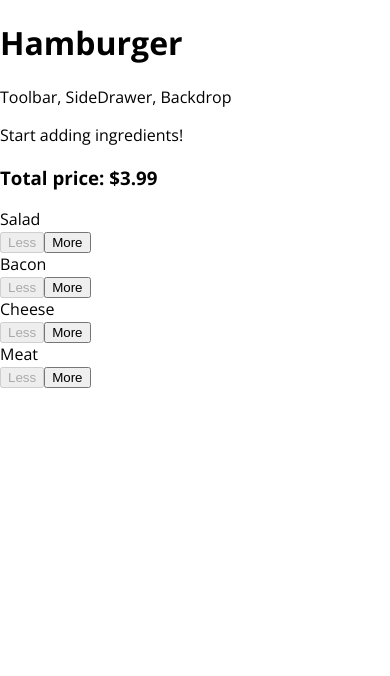
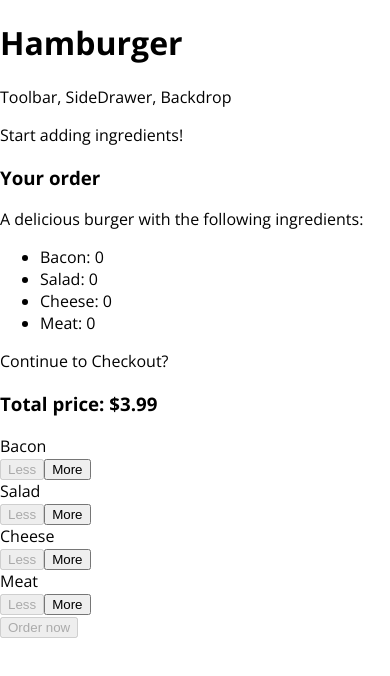
Before and after one commit to KevinTMtz/ReactApps, a React app in the folder Hamburger/: page / in a window 390 px wide. Shown: the top 676 px of the page. Built offline with nearby package versions, Linux system fonts and the light colour scheme.

Commit message:
Hamburger App: Added order button & Order summary components.

```diff
--- a/Hamburger/src/Components/Burger/BuildControls/BuildControls.css
+++ b/Hamburger/src/Components/Burger/BuildControls/BuildControls.css
@@ -3,5 +3,50 @@
   display: flex;
   flex-flow: column;
   align-items: center;
-  margin: 32px auto;
+  margin: 0px auto;
 }
+
+.OrderButton {
+  background-color: #3593da;
+  outline: none;
+  border: none;
+  border-radius: 10px;
+  margin-top: 16px;
+  cursor: pointer;
+  color: white;
+  font-family: inherit;
+  font-size: 1.05em;
+  padding: 5px 10px;
+}
+
+.OrderButton:hover,
+.OrderButton:active {
+  background-color: #6fc1ff;
+  color: black;
+}
+
+.OrderButton:disabled {
+  background-color: #869abd;
+  cursor: not-allowed;
+  color: #ccc;
+}
+
+.OrderButton:not(:disabled) {
+  animation: enable 0.3s linear;
+}
+
+@keyframes enable {
+  0% {
+    transform: scale(1);
+  }
+  60% {
+    transform: scale(1.1);
+  }
+  100% {
+    transform: scale(1);
+  }
+}
+
+.TotalPrice {
+  margin-top: 0;
+}
--- a/Hamburger/src/Components/Burger/BuildControls/BuildControls.js
+++ b/Hamburger/src/Components/Burger/BuildControls/BuildControls.js
@@ -4,24 +4,32 @@ import classes from './BuildControls.css';
 import BuildControl from './BuildControl/BuildControl';
 
 const controls = [
+  { label: 'Bacon', type: 'bacon' },
   { label: 'Salad', type: 'salad' },
-  { label: 'Bacon', type: 'bacon' },
   { label: 'Cheese', type: 'cheese' },
   { label: 'Meat', type: 'meat' },
 ];
 
 const buildControls = (props) => (
   <div className={classes.BuildControls}>
-    <h3>Total price: ${props.price}</h3>
+    <h3 className={classes.TotalPrice}>
+      Total price: ${props.price}
+    </h3>
     {controls.map((control) => (
       <BuildControl
         key={control.label}
         label={control.label}
+        removed={() => props.ingredientRemoved(control.type)}
         added={() => props.ingredientAdded(control.type)}
-        removed={() => props.ingredientRemoved(control.type)}
         disabled={props.disabled[control.type]}
       />
     ))}
+    <button
+      className={classes.OrderButton}
+      disabled={props.unpurchaseable}
+    >
+      Order now
+    </button>
   </div>
 );
 
--- /dev/null
+++ b/Hamburger/src/Components/Burger/OrderSummary/OrderSummary.js
@@ -0,0 +1,25 @@
+import React from 'react';
+
+import Aux from '../../../Hoc/Aux';
+
+const orderSummary = (props) => {
+  const ingredientSummary = Object.keys(props.ingredients).map(
+    (igKey, index) => (
+      <li key={igKey}>
+        <span style={{ textTransform: 'capitalize' }}>{igKey}</span>:{' '}
+        {props.ingredients[igKey]}
+      </li>
+    )
+  );
+
+  return (
+    <Aux>
+      <h3>Your order</h3>
+      <p>A delicious burger with the following ingredients:</p>
+      <ul>{ingredientSummary}</ul>
+      <p>Continue to Checkout?</p>
+    </Aux>
+  );
+};
+
+export default orderSummary;
--- /dev/null
+++ b/Hamburger/src/Components/UI/Modal/Modal.css
@@ -0,0 +1,15 @@
+.Modal {
+  background-color: white;
+  width: 70%;
+  border: 1px solid #ccc;
+  border-radius: 10px;
+  padding: 8px 16px;
+  margin: 32px auto;
+  transition: all 0.3s ease-out;
+}
+
+@media (min-width: 600px) {
+  .Modal {
+    width: 500px;
+  }
+}
--- /dev/null
+++ b/Hamburger/src/Components/UI/Modal/Modal.js
@@ -0,0 +1,9 @@
+import React from 'react';
+
+import classes from './Modal.css';
+
+const modal = (props) => (
+  <div className={classes.Modal}>{props.children}</div>
+);
+
+export default modal;
--- a/Hamburger/src/Containers/BurgerBuilder/BurgerBuilder.js
+++ b/Hamburger/src/Containers/BurgerBuilder/BurgerBuilder.js
@@ -3,47 +3,61 @@ import React, { Component } from 'react';
 import Aux from '../../Hoc/Aux';
 import Burger from '../../Components/Burger/Burger';
 import BuildControls from '../../Components/Burger/BuildControls/BuildControls';
+import Modal from '../../Components/UI/Modal/Modal';
+import OrderSummary from '../../Components/Burger/OrderSummary/OrderSummary';
 
 const INGREDIENT_PRICES = {
+  bacon: 0.5,
   salad: 0.5,
   cheese: 0.7,
   meat: 1.5,
-  bacon: 0.5,
 };
 
 class BurgerBuilder extends Component {
   state = {
     ingredients: { bacon: 0, salad: 0, cheese: 0, meat: 0 },
     totalPrice: 3.99,
+    unpurchaseable: true,
   };
 
+  updatePurchaseState(ingredients) {
+    const sum = Object.keys(ingredients)
+      .map((igKey) => ingredients[igKey])
+      .reduce((newSum, element) => newSum + element, 0);
+    this.setState({ unpurchaseable: sum === 0 });
+  }
+
   addIngredientHandler = (type) => {
-    const newCount = this.state.ingredients[type] + 1;
     const updatedIngredients = {
       ...this.state.ingredients,
     };
+
+    const newCount = updatedIngredients[type] + 1;
     updatedIngredients[type] = newCount;
     const newPrice = this.state.totalPrice + INGREDIENT_PRICES[type];
     this.setState({
       ingredients: updatedIngredients,
       totalPrice: newPrice,
     });
+    this.updatePurchaseState(updatedIngredients);
   };
 
   removeIngredientHandler = (type) => {
-    if (this.state.ingredients[type] <= 0) {
+    if (this.state.ingredients[type] === 0) {
       return;
     }
-    const newCount = this.state.ingredients[type] - 1;
     const updatedIngredients = {
       ...this.state.ingredients,
     };
+
+    const newCount = updatedIngredients[type] - 1;
     updatedIngredients[type] = newCount;
     const newPrice = this.state.totalPrice - INGREDIENT_PRICES[type];
     this.setState({
       ingredients: updatedIngredients,
       totalPrice: newPrice,
     });
+    this.updatePurchaseState(updatedIngredients);
   };
 
   render() {
@@ -58,11 +72,15 @@ class BurgerBuilder extends Component {
     return (
       <Aux>
         <Burger ingredients={this.state.ingredients} />
+        <Modal>
+          <OrderSummary ingredients={this.state.ingredients} />
+        </Modal>
         <BuildControls
           price={this.state.totalPrice.toFixed(2)}
+          ingredientRemoved={this.removeIngredientHandler}
           ingredientAdded={this.addIngredientHandler}
-          ingredientRemoved={this.removeIngredientHandler}
           disabled={disabledInfo}
+          unpurchaseable={this.state.unpurchaseable}
         />
       </Aux>
     );
```
Also changed, not shown: Hamburger/src/Components/UI/Backdrop/Backdrop.js (added).
